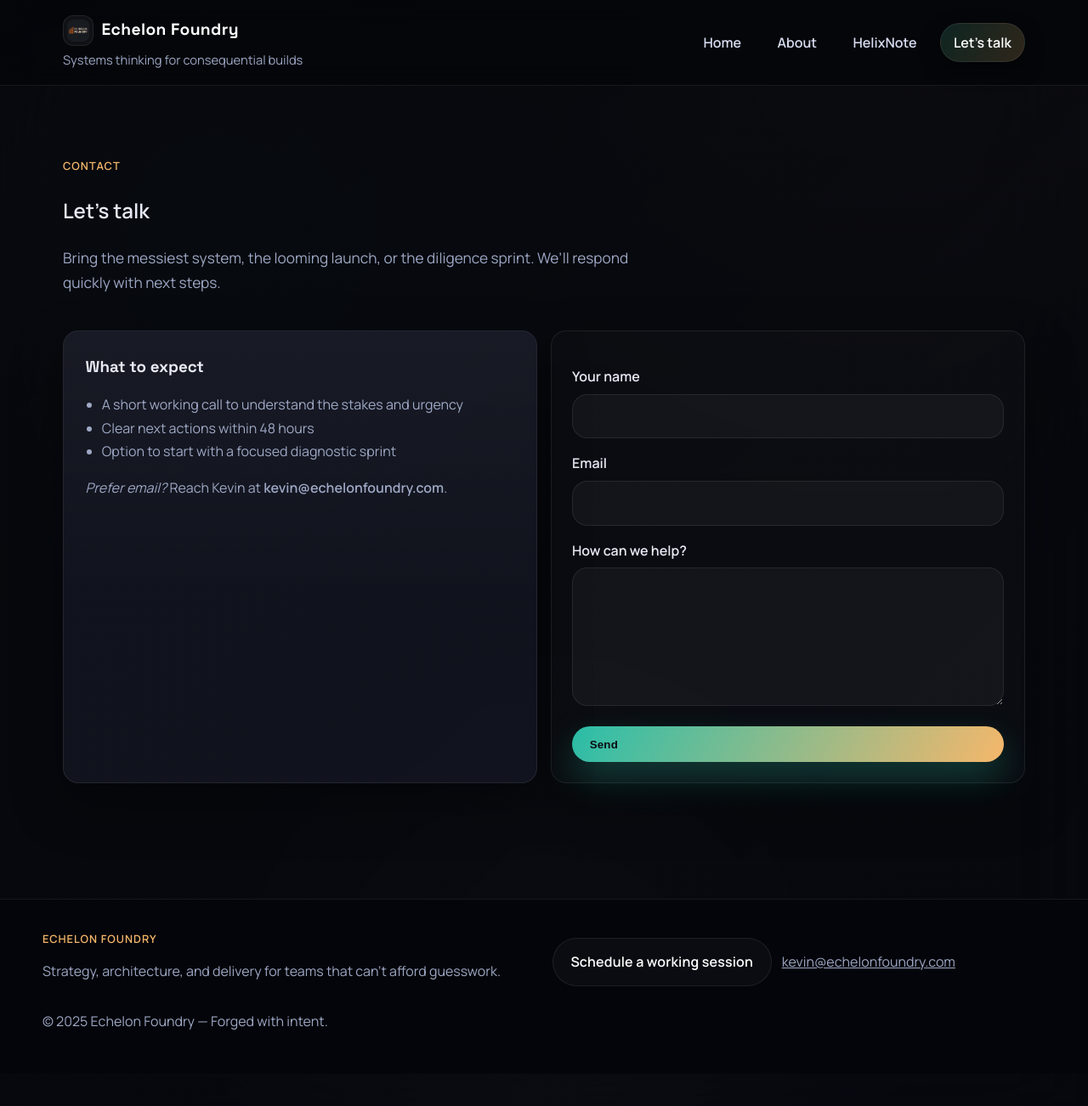
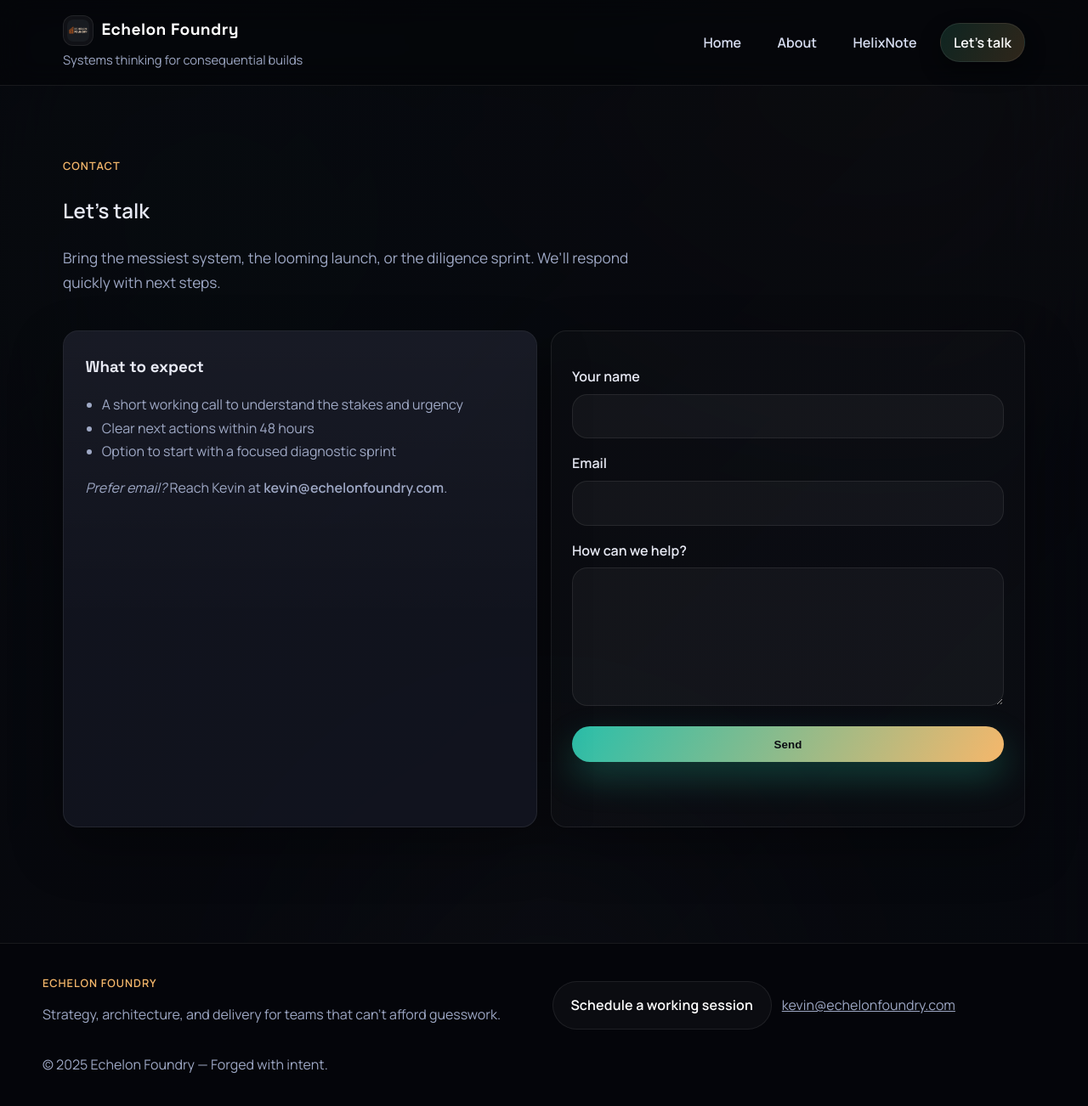
Before and after one commit to kemiller2002/consulting-company, a Jekyll site: the page built from contact.md, in a window 1280 px wide and 1316 px high. Shown: the top 1302 px of the window at 85% size. Built offline with Jekyll 4.4.1, drawn with Linux system fonts in a browser that asks for light colours.

Commit message:
centere send form

```diff
--- a/assets/css/style.css
+++ b/assets/css/style.css
@@ -220,6 +220,7 @@
 .button {
   display: inline-flex;
   align-items: center;
+  justify-content: center;
   gap: 0.5rem;
   padding: 0.85rem 1.3rem;
   border-radius: var(--radius-pill);
@@ -244,6 +245,18 @@
 .button:hover {
   transform: translateY(-2px);
   box-shadow: var(--shadow);
+}
+
+.button:disabled {
+  cursor: not-allowed;
+  opacity: 0.6;
+  transform: none;
+  box-shadow: none;
+}
+
+.button:disabled:hover {
+  transform: none;
+  box-shadow: none;
 }
 
 .chip {
@@ -475,6 +488,12 @@
   gap: 1rem;
 }
 
+.form-status {
+  min-height: 1.2rem;
+  font-weight: 600;
+  color: var(--muted);
+}
+
 .cta-row {
   display: flex;
   flex-wrap: wrap;
--- a/contact.js
+++ b/contact.js
@@ -7,6 +7,16 @@
   el.style.color = isError ? "crimson" : "inherit";
 }
 
+function setSubmitState(form, sending) {
+  const button = form.querySelector('button[type="submit"]');
+  if (!button) return;
+  if (!button.dataset.defaultText) {
+    button.dataset.defaultText = button.textContent.trim() || "Send";
+  }
+  button.textContent = sending ? "Sending…" : button.dataset.defaultText;
+  button.setAttribute("aria-busy", sending ? "true" : "false");
+}
+
 function disableForm(form, disabled) {
   Array.from(form.querySelectorAll("input, textarea, button")).forEach((el) => {
     el.disabled = disabled;
@@ -14,7 +24,6 @@
 }
 
 async function submitToWorker(data) {
-  console.log("start");
   const resp = await fetch(
     `${WORKER_BASE}/submit/${encodeURIComponent(data.formId)}`,
     {
@@ -23,15 +32,12 @@
       body: JSON.stringify(data),
     },
   );
-  console.log("completed", data);
   const text = await resp.text();
-  console.log("Worker response:", resp.status, text);
 
   let json;
   try {
     json = JSON.parse(text);
   } catch (err) {
-    console.log("ERROR", err);
     throw new Error(
       `Bad response from server (${resp.status}): ${text.slice(0, 200)}`,
     );
@@ -56,8 +62,8 @@
     data.formId = formId;
 
     setStatus(form, "Sending…");
+    setSubmitState(form, true);
     disableForm(form, true);
-    console.log("fired");
     try {
       const result = await submitToWorker(data);
 
@@ -68,9 +74,9 @@
       // If you want a quiet debug in console:
       // console.log("Saved to repo:", result.path, result.commitSha);
     } catch (err) {
-      console.log(err);
       setStatus(form, err.message || "Something went wrong.", true);
     } finally {
+      setSubmitState(form, false);
       disableForm(form, false);
     }
   });
--- a/contact.md
+++ b/contact.md
@@ -38,6 +38,7 @@
             <textarea id="message" name="message" rows="6" required></textarea>
           </div>
           <button type="submit" class="button primary">Send</button>
+          <p class="form-status" role="status" aria-live="polite"></p>
         </div>
       </form>
         <script src="contact.js"></script>
```
